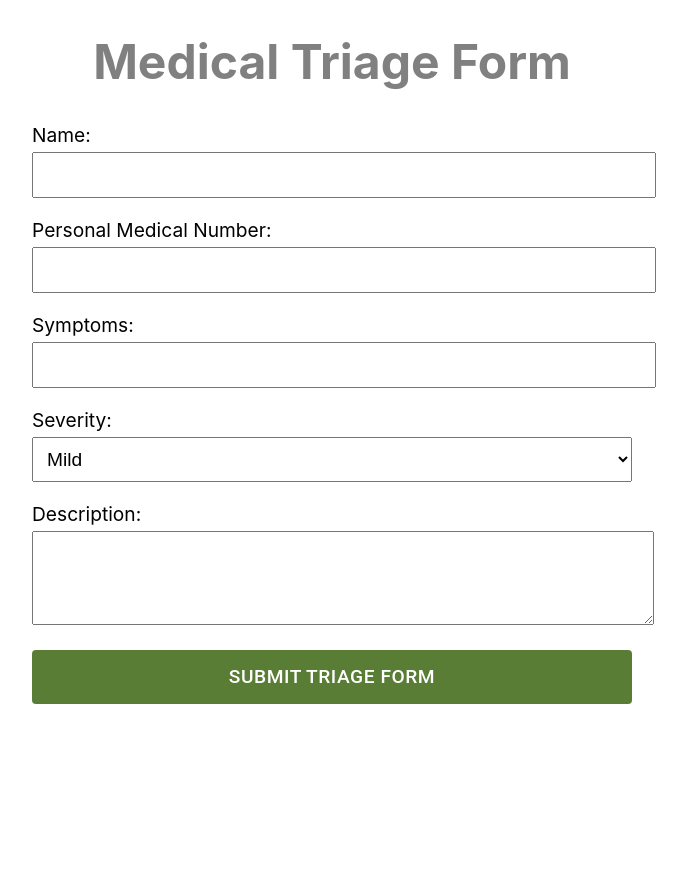
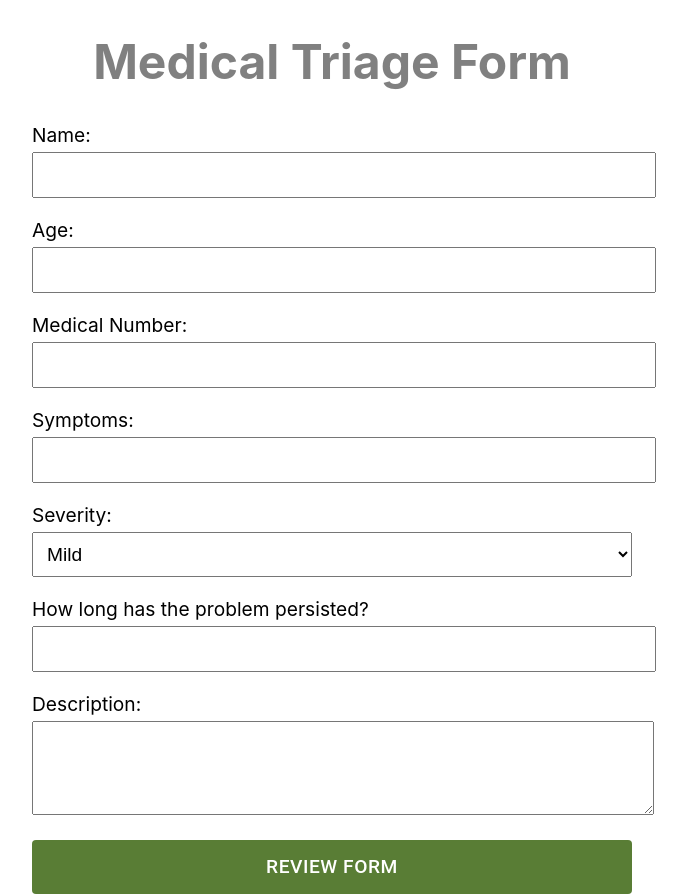
Before and after one commit to SENG-350-2024-fall/Team10, a React (Create React App) app in the folder Milestone 2/my-app/: page /TriageForm in a window 1280 px wide. Shown: the whole page, without its empty margins (308-995 px from the left). Before the commit the page ends 800 px from the top, so only its background shows below. Built offline with nearby package versions, Linux system fonts and the light colour scheme.

Commit message:
added new format to triage form seen by clinician

```diff
--- a/Milestone 2/my-app/src/frontend/pages/TriageForm.js
+++ b/Milestone 2/my-app/src/frontend/pages/TriageForm.js
@@ -5,11 +5,15 @@ import { useNavigate } from 'react-router-dom';
 const TriageForm = () => {
     const [formData, setFormData] = useState({
         name: '',
+        age: '',
+        medicalNumber: '',
         symptoms: '',
         severity: 'mild',
+        duration: '',
         description: ''
     });
 
+    const [isReviewing, setIsReviewing] = useState(false);
     const navigate = useNavigate();
 
     const handleChange = (e) => {
@@ -20,6 +24,15 @@ const TriageForm = () => {
         });
     };
 
+    const handleReview = (e) => {
+        e.preventDefault();
+        setIsReviewing(true);
+    };
+
+    const handleEdit = () => {
+        setIsReviewing(false);
+    };
+
     const handleSubmit = (e) => {
         e.preventDefault();
         console.log('Form submitted:', formData);
@@ -28,8 +41,11 @@ const TriageForm = () => {
         // Clear form after submission
         setFormData({
             name: '',
+            age: '',
+            medicalNumber: '',
             symptoms: '',
             severity: 'mild',
+            duration: '',
             description: ''
         });
 
@@ -42,7 +58,26 @@ const TriageForm = () => {
             <h1 style={{ justifyContent: 'center', color: 'grey', textAlign: 'center', fontWeight: 'bold', fontSize: '3em' }}>
                 Medical Triage Form
             </h1>
-            <form onSubmit={handleSubmit} style={{ display: 'flex', flexDirection: 'column', gap: '15px' }}>
+
+            {isReviewing ? (
+                <div>
+                    <h2>Review Your Information:</h2>
+                    <p>
+                        Patient, <strong>{formData.name}</strong>, is <strong>{formData.age}</strong> years old.
+                        <strong> {formData.name}</strong> has been suffering from <strong>{formData.symptoms}</strong> for
+                        <strong> {formData.duration}</strong> and says the severity is <strong>{formData.severity}</strong>.
+                    </p>
+                    <p><strong>Description:</strong> {formData.description}</p>
+
+                    <Button onClick={handleEdit} style={{ marginRight: '10px', backgroundColor: '#0096C7', color: 'white' }}>
+                        Edit
+                    </Button>
+                    <Button onClick={handleSubmit} style={{ backgroundColor: '#597D35', color: 'white' }}>
+                        Confirm and Submit
+                    </Button>
+                </div>
+            ) : (
+                <form onSubmit={handleReview} style={{ display: 'flex', flexDirection: 'column', gap: '15px' }}>
                     <label style={{ fontSize: '1.2em' }}>
                         Name:
                         <input
@@ -56,11 +91,23 @@ const TriageForm = () => {
                     </label>
 
                     <label style={{ fontSize: '1.2em' }}>
-                    Personal Medical Number:
+                        Age:
+                        <input
+                            type="number"
+                            name="age"
+                            value={formData.age}
+                            onChange={handleChange}
+                            required
+                            style={{ width: '100%', padding: '10px', margin: '5px 0', fontSize: '1em' }}
+                        />
+                    </label>
+
+                    <label style={{ fontSize: '1.2em' }}>
+                        Medical Number:
                         <input
                             type="text"
-                        name="symptoms"
-                        value={formData.symptoms}
+                            name="medicalNumber"
+                            value={formData.medicalNumber}
                             onChange={handleChange}
                             required
                             style={{ width: '100%', padding: '10px', margin: '5px 0', fontSize: '1em' }}
@@ -95,6 +142,18 @@ const TriageForm = () => {
                     </label>
 
                     <label style={{ fontSize: '1.2em' }}>
+                        How long has the problem persisted?
+                        <input
+                            type="text"
+                            name="duration"
+                            value={formData.duration}
+                            onChange={handleChange}
+                            required
+                            style={{ width: '100%', padding: '10px', margin: '5px 0', fontSize: '1em' }}
+                        />
+                    </label>
+
+                    <label style={{ fontSize: '1.2em' }}>
                         Description:
                         <textarea
                             name="description"
@@ -107,9 +166,10 @@ const TriageForm = () => {
                     </label>
 
                     <Button type="submit" style={{ backgroundColor: '#597D35', color: 'white', padding: '10px', fontSize: '1.2em' }}>
-                    Submit Triage Form
+                        Review Form
                     </Button>
                 </form>
+            )}
         </div>
     );
 };
```
Lines whose indentation alone changed are shown as unchanged.
